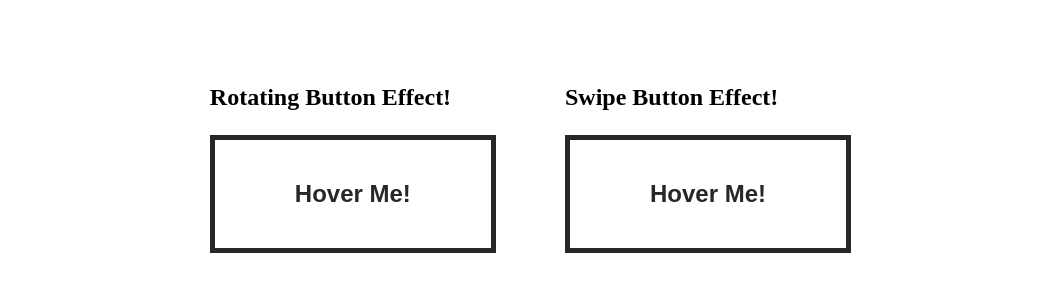
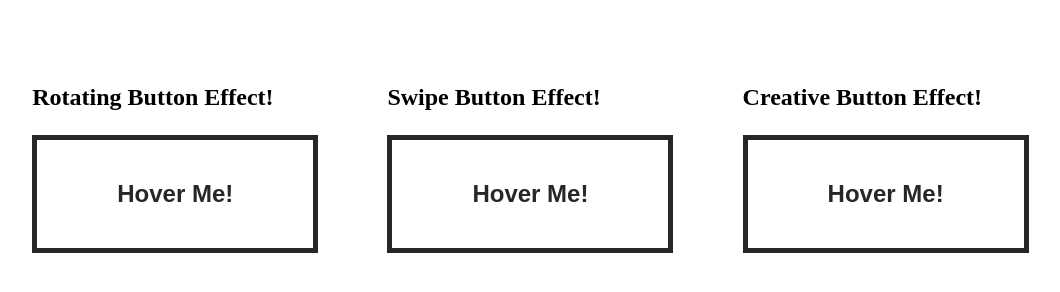
Before and after one commit to sajibcse68/css-advanced-animations, a plain HTML site: page index.html in a window 1280 px wide. Shown: the whole page, without its empty margins (75-1135 px from the left). Drawn offline with Linux system fonts and the light colour scheme.

Commit message:
Creative button effect

```diff
--- a/index.html
+++ b/index.html
@@ -25,6 +25,13 @@
           Hover Me!
         </a>
       </h2>
+
+      <h2 class="btn-cont">
+        <p>Creative Button Effect!</p>
+        <a href="#" class="btn btn3">
+          Hover Me!
+        </a>
+      </h2>
     </div>
   </body>
 </html>
--- a/styles.css
+++ b/styles.css
@@ -44,6 +44,17 @@
 
 }
 
+.btn:after {
+  content: '';
+  position: absolute;
+  top: 0;
+  left: 0;
+  width: 100%;
+  height: 100%;
+  z-index: -1;
+
+}
+
 .buttons-wrap a {
   flex: 0 0 48%;
 }
@@ -80,3 +91,28 @@
 .btn2:hover:before {
   transform: translateX(0%);
 }
+
+/* Creative Button Effect! */
+.btn3 {
+  /* overflow: hidden; */
+  transition: all 0.5s;
+}
+.btn3:hover {
+  color: var(--white);
+}
+.btn3:before {
+  background-color: var(--black);
+  transform: rotateX(90deg);
+  transition: all 0.5s;
+}
+.btn3:hover:before {
+  transform: rotateX(0deg);
+}
+.btn3:after {
+  background-color: var(--black);
+  transform: rotateY(90deg);
+  transition: all 0.5s;
+}
+.btn3:hover:after {
+  transform: rotateY(0deg);
+}
```
